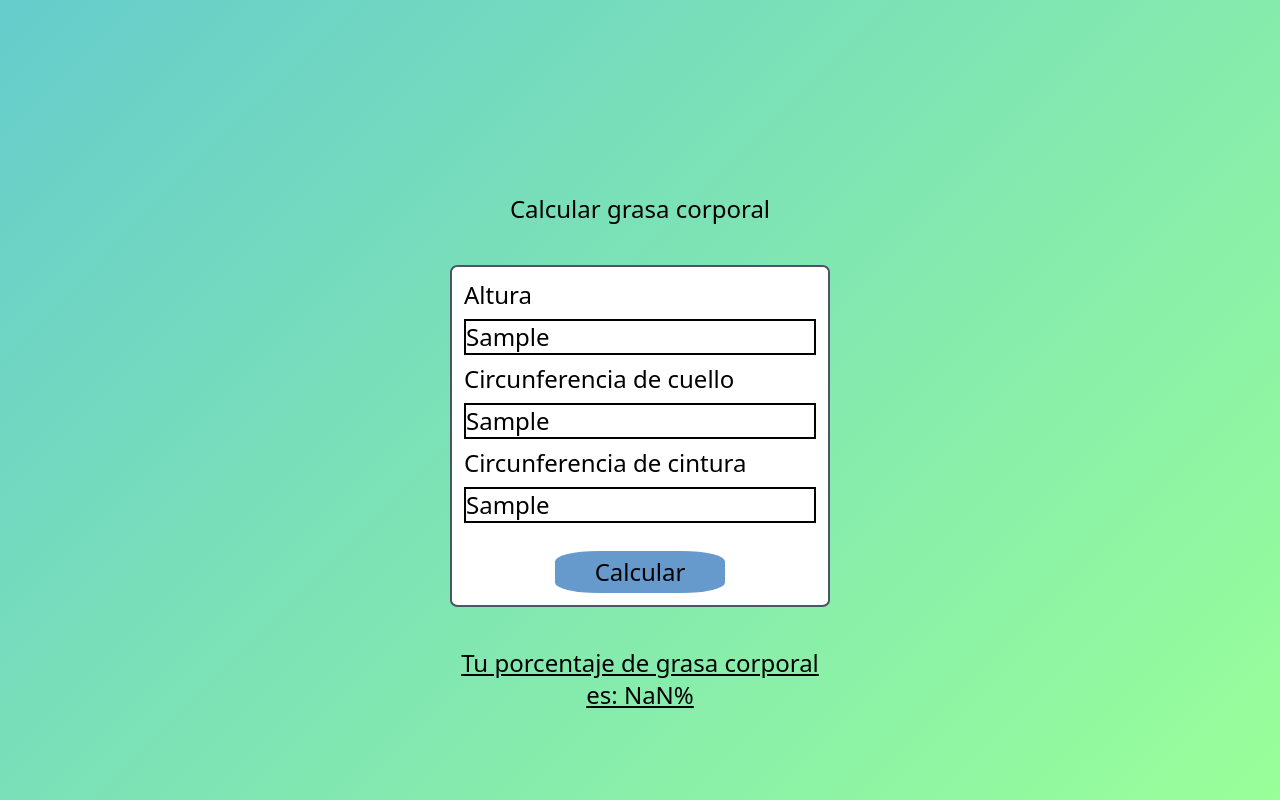
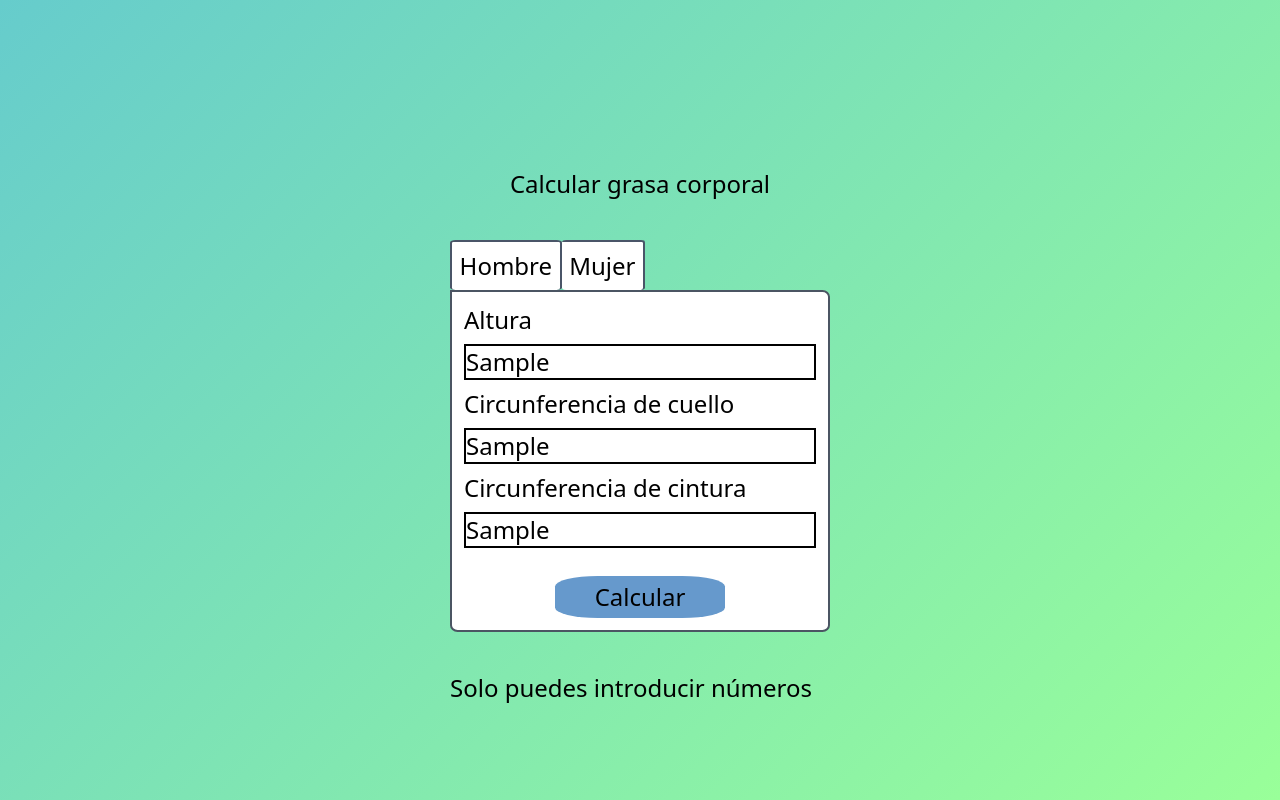
Before and after one commit to jorgeTellols/CalculadoraDeGrasaCorporal, a Vue app: page / in a window 1280 px wide. Both pictures are taken after typing "Sample", "Sample", "Sample" into the empty fields and a click on the button "Calcular". Built offline with nearby package versions, Linux system fonts and the light colour scheme.

Commit message:
Se han añadido validaciones, y una sección para la mujer (sección inacabada)

```diff
--- a/src/components/c-button.vue
+++ b/src/components/c-button.vue
@@ -1,16 +1,17 @@
+<template>
+    <button :type="this.buttonType" @click="(e) => e.preventDefault()">{{ textContent }}</button>
+</template>
+
 <script>
 export default {
     name: "c-button",
 
     props: {
         textContent: { type: String },
+        buttonType: { type: String },
     },
 };
 </script>
-
-<template>
-    <button type="button">{{ textContent }}</button>
-</template>
 
 <style>
 button {
--- /dev/null
+++ b/src/components/c-gender-select.vue
@@ -0,0 +1,65 @@
+<template>
+    <h1 class="male-select" @click="handleClickMale">Hombre</h1>
+    <h1 class="female-select" @click="handleClickFemale">Mujer</h1>
+</template>
+
+<script>
+export default {
+    name: "c-gender-select",
+
+    emits: ['handleClickMale', 'handleClickFemale'],
+
+    data() {
+        return {
+            localMaleSelected: this.isMaleSelected,
+            localFemaleSelected: !this.localMaleSelected,
+        };
+    },
+
+    // props: {
+    //     isMaleSelected,
+    // },
+
+    methods: {
+        handleClickMale() {
+            this.$emit('handleClickMale');
+        },
+        handleClickFemale() {
+            this.$emit('handleClickFemale');
+        }
+    }
+}
+
+</script>
+
+
+<style>
+.male-select,
+.female-select {
+    border-color: #4a5568;
+    border-width: 2px 2px 0 2px;
+    border-style: solid;
+    background-color: white;
+    padding: 2%;
+    border-radius: 5%;
+    user-select: none;
+}
+
+.female-select {
+    border-width: 2px 2px 0 0;
+}
+
+.male-select:hover,
+.female-select:hover {
+    cursor: pointer;
+}
+
+.male-select::isMaleSelected {
+    cursor: pointer;
+    padding-bottom: 2.8%;
+    z-index: 2;
+    position: absolute;
+    border-bottom-left-radius: 0%;
+    border-bottom-right-radius: 0%;
+}
+</style>
--- a/src/components/c-label.vue
+++ b/src/components/c-label.vue
@@ -1,15 +1,16 @@
+<template>
+    <span>{{ spanContent }}{{ optionalSymbol }}</span>
+</template>
+
 <script>
 export default {
     name: "c-label",
 
     props: {
-        bfPercentage: { type: String },
+        spanContent: { type: String },
+        optionalSymbol: { type: String },
     },
 }
 </script>
 
-<template>
-    <span>Tu porcentaje de grasa corporal es: {{ bfPercentage }}%</span>
-</template>
-
 <style></style>
--- a/src/components/c-text-input.vue
+++ b/src/components/c-text-input.vue
@@ -1,3 +1,14 @@
+<template>
+    <div class="flex-row">
+        <div class="label">
+            <label>{{ labelContent }}</label>
+        </div>
+        <div class="input-box mt-2 border-2 border-black">
+            <input class="placeholder-right" :placeholder=placeholderContent type="text" />
+        </div>
+    </div>
+</template>
+
 <script>
 export default {
     name: "c-text-input",
@@ -8,17 +19,6 @@ export default {
     },
 };
 </script>
-
-<template>
-    <div class="flex-row">
-        <div class="label">
-            <label>{{ labelContent }}</label>
-        </div>
-        <div class="input-box mt-2 border-2 border-black">
-            <input class="placeholder-right" :placeholder=placeholderContent type="text" />
-        </div>
-    </div>
-</template>
 
 <style>
 .placeholder-right::placeholder {
--- a/src/widgets/w-body-fat-calculator.vue
+++ b/src/widgets/w-body-fat-calculator.vue
@@ -1,7 +1,51 @@
+<template>
+    <form class="widget-container relative" autocomplete="on">
+        <div class="male-female-container flex">
+            <CGenderSelect @handleClickMale="this.isMale = true" @handleClickFemale="this.isMale = false" />
+        </div>
+        <div v-if="this.isMale" class=" calculator-container flex-row bg-white p-3 border-gray-600 border-2 relative">
+            <div class="input-fields">
+                <CTextInput autocomplete="on" class="pb-2" labelContent="Altura" placeholderContent="cm"
+                    @change="(e) => { this.height = Number(e.target.value) }" />
+                <CTextInput autocomplete="on" class="pb-2" labelContent="Circunferencia de cuello"
+                    placeholderContent="cm" @change="(e) => { this.neckCircumference = Number(e.target.value) }" />
+                <CTextInput autocomplete="on" class="pb-2" labelContent="Circunferencia de cintura"
+                    placeholderContent="cm" @change="(e) => { this.waistCircumference = Number(e.target.value) }" />
+            </div>
+            <div class="pt-5 text-center button">
+                <CButton buttonType="submit" textContent="Calcular" @click="verificateData" />
+            </div>
+        </div>
+        <div v-else-if="this.isFemale"
+            class=" calculator-container flex-row bg-white p-3 border-gray-600 border-2 relative">
+            <div class="input-fields">
+                <CTextInput autocomplete="on" class="pb-2" labelContent="Altura" placeholderContent="cm"
+                    @change="(e) => { this.height = Number(e.target.value) }" />
+                <CTextInput autocomplete="on" class="pb-2" labelContent="Circunferencia de cuello"
+                    placeholderContent="cm" @change="(e) => { this.neckCircumference = Number(e.target.value) }" />
+                <CTextInput autocomplete="on" class="pb-2" labelContent="Circunferencia de cintura"
+                    placeholderContent="cm" @change="(e) => { this.waistCircumference = Number(e.target.value) }" />
+                <CTextInput autocomplete="on" class="pb-2" labelContent="Circunferencia de cadera"
+                    placeholderContent="cm" @change="(e) => { this.hipCircumference = Number(e.target.value) }" />
+            </div>
+            <div class="pt-5 text-center button">
+                <CButton buttonType="submit" textContent="Calcular" @click="verificateData" />
+            </div>
+        </div>
+        <div v-if="this.isBfCalculated" class="result-container mt-10 font-normal absolute text-center">
+            <CLabel :spanContent="`Su porcentaje de grasa corporal es: ${bfPercentage}`" optionalSymbol="%" />
+        </div>
+        <div v-else-if="this.isThereError" class="result-container mt-10 font-normal absolute text-center">
+            <CLabel :spanContent="`${errorContent}`" />
+        </div>
+    </form>
+</template>
+
 <script>
 import CButton from "../components/c-button.vue"
 import CTextInput from "../components/c-text-input.vue"
 import CLabel from "../components/c-label.vue";
+import CGenderSelect from "../components/c-gender-select.vue"
 
 export default {
     name: "w-body-fat-calculator",
@@ -10,6 +54,7 @@ export default {
         CButton,
         CTextInput,
         CLabel,
+        CGenderSelect,
     },
 
     data() {
@@ -17,51 +62,69 @@ export default {
             height: '',
             neckCircumference: '',
             waistCircumference: '',
+            hipCircumference: '',
             bfPercentage: '',
+            errorContent: '',
             isBfCalculated: false,
+            isThereError: false,
+            isMale: true,
+            isFemale: !this.isMale,
         };
     },
 
     methods: {
-        calculateBodyFat(e) {
-            e.preventDefault;
+        verificateData() {
+            if (((this.height) == '') || ((this.neckCircumference) == '') || ((this.waistCircumference) == '')) {
+                this.isBfCalculated = false;
+                this.isThereError = true;
+                this.errorContent = "Todos los campos deben estar llenos"
+            }
+            else {
+                if (isNaN(this.height) || isNaN(this.neckCircumference) || isNaN(this.waistCircumference)) {
+                    this.isBfCalculated = false;
+                    this.isThereError = true;
+                    this.errorContent = "Solo puedes introducir números"
+                }
+                else {
+                    this.calculateBodyFat();
 
-            // console.log("Altura: " + this.height)
-            // console.log("Cuello: " + this.neckCircumference)
-            // console.log("Cintura: " + this.waistCircumference)
+                    if ((this.bfPercentage <= 0) || (isNaN(this.bfPercentage)) || (this.bfPercentage >= 100)) {
+                        this.isBfCalculated = false;
+                        this.isThereError = true;
+                        this.errorContent = "Error de calculo. Asegurese de que los datos introducidos son correctos."
+                    }
+                    else {
+                        this.isBfCalculated = true
+                    }
+                }
+            }
+        },
 
-            this.bfPercentage = (495 / (1.0324 - 0.19077 * (Math.log10(this.waistCircumference - this.neckCircumference)) + 0.15456 * (Math.log10(this.height))) - 450).toFixed(2);
+        calculateBodyFat() {
 
-            this.isBfCalculated = true
-            // console.log(this.bfPercentage);
+            if (this.isMale) {
+                this.bfPercentage = (495 / (1.0324 - 0.19077 * (Math.log10(this.waistCircumference - this.neckCircumference)) + 0.15456 * (Math.log10(this.height))) - 450).toFixed(2);
+            }
+            else {
+                this.bfPercentage = (495 / (1.0324 - 0.19077 * (Math.log10(this.waistCircumference + this.hipCircumference - this.neckCircumference)) + 0.15456 * (Math.log10(this.height))) - 450).toFixed(2);
+            }
+        },
+
+        clickMale() {
+            console.log("Has clickado hombre")
+        },
+
+        clickFemale() {
+            console.log("Has clickado mujer")
         }
-    }
+    },
 }
 </script>
-
-<template>
-    <form class="widget-container relative">
-        <div class="calculator-container flex-row bg-white p-3 border-gray-600 border-2">
-            <div>
-                <CTextInput autocomplete="on" class="pb-2" labelContent="Altura" placeholderContent="cm"
-                    @change="(e) => { this.height = parseInt(e.target.value) }" />
-                <CTextInput autocomplete="on" class="pb-2" labelContent="Circunferencia de cuello"
-                    placeholderContent="cm" @change="(e) => { this.neckCircumference = parseInt(e.target.value) }" />
-                <CTextInput autocomplete="on" class="pb-2" labelContent="Circunferencia de cintura"
-                    placeholderContent="cm" @change="(e) => { this.waistCircumference = parseInt(e.target.value) }" />
-            </div>
-            <div class="pt-5 text-center">
-                <CButton textContent="Calcular" @click="calculateBodyFat" />
-            </div>
-        </div>
-        <div v-if="this.isBfCalculated" class="result-container mt-10 font-normal underline absolute text-center">
-            <CLabel :bfPercentage="this.bfPercentage" />
-        </div>
-    </form>
-</template>
 
 <style>
 .calculator-container {
     border-radius: 2%;
+    border-top-left-radius: 0%;
+    z-index: 1;
 }
 </style>
```
Also changed, not shown: src/views/App.vue (+10 -10 lines).
